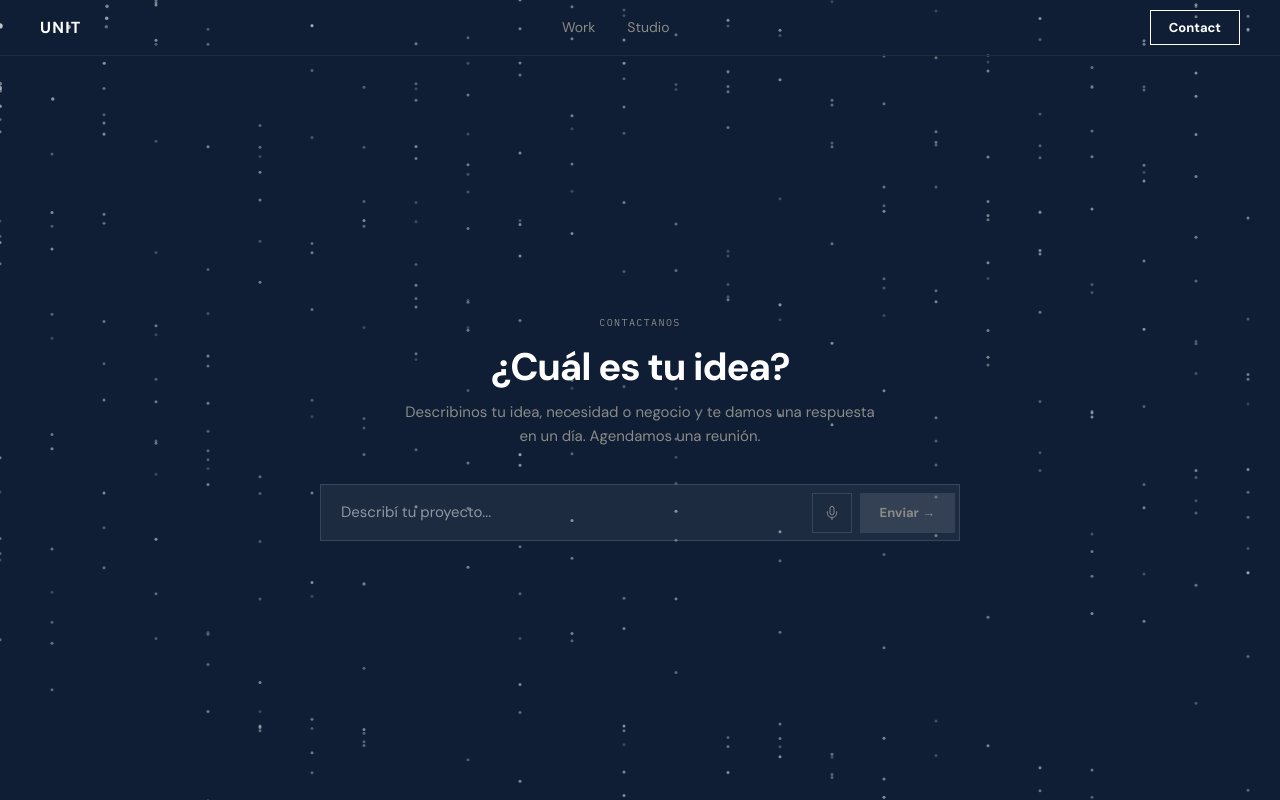
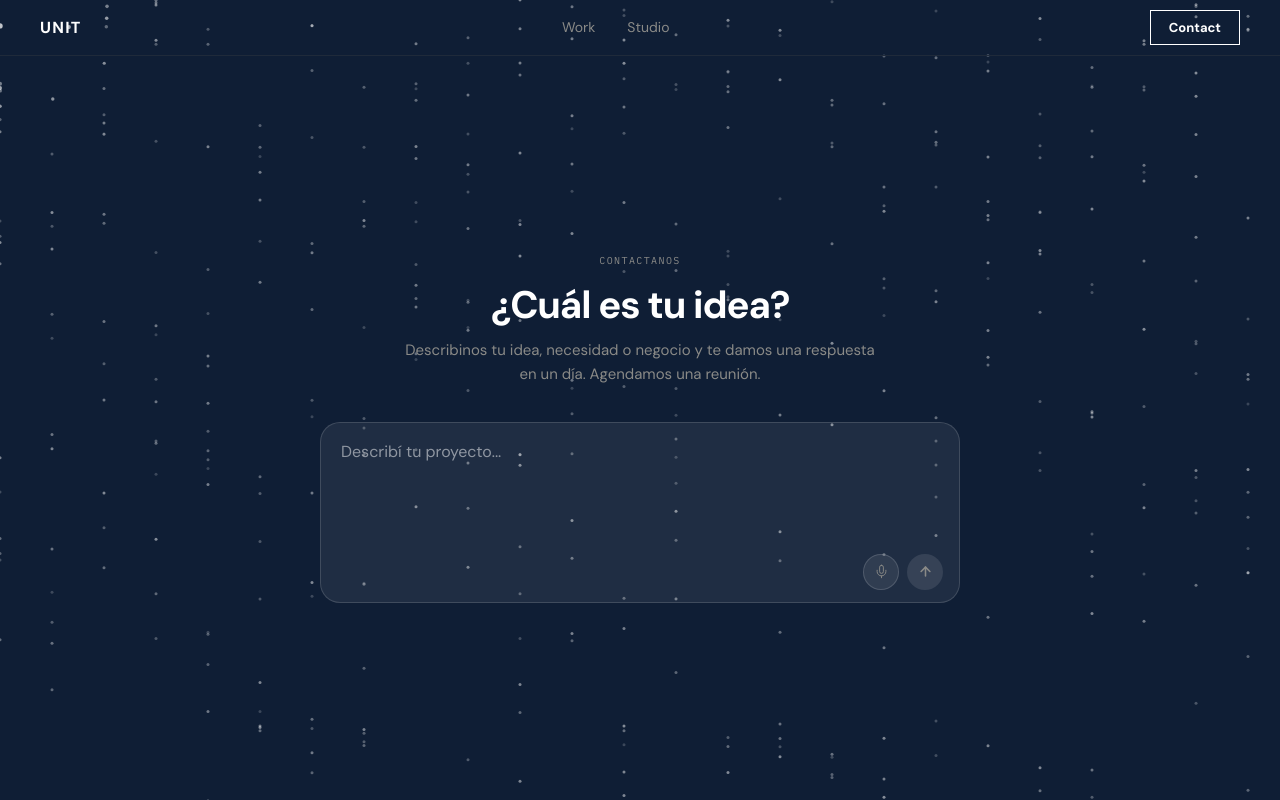
Before and after one commit to mcorcos/landing, a Next.js app: page / in a window 1280 px wide. Both pictures are taken after a click on the button "Contact". Built offline with nearby package versions, Linux system fonts and the light colour scheme; no server answers.

Commit message:
redesign: Claude-style rounded chat input for contact

```diff
--- a/src/components/ContactForm.tsx
+++ b/src/components/ContactForm.tsx
@@ -111,31 +111,57 @@ export default function ContactForm() {
         Describinos tu idea, necesidad o negocio y te damos una respuesta en un día. Agendamos una reunión.
       </p>
 
-      {/* Chat bar */}
-      <div style={{ display: 'flex', alignItems: 'center', background: 'rgba(255,255,255,0.06)', border: '1px solid rgba(255,255,255,0.12)', padding: '4px 4px 4px 20px', gap: 8 }}>
-        <input
+      {/* Claude-style chat box */}
+      <div style={{
+        background: 'rgba(255,255,255,0.07)',
+        border: '1px solid rgba(255,255,255,0.14)',
+        borderRadius: 20,
+        padding: '16px 16px 12px 20px',
+        display: 'flex',
+        flexDirection: 'column',
+        gap: 12,
+      }}>
+        <textarea
           autoFocus
           value={message}
           onChange={e => setMessage(e.target.value)}
-          onKeyDown={e => { if (e.key === 'Enter' && !e.shiftKey) handleSubmit() }}
+          onKeyDown={e => { if (e.key === 'Enter' && !e.shiftKey) { e.preventDefault(); handleSubmit() } }}
           placeholder="Describí tu proyecto..."
-          style={{ flex: 1, fontFamily: 'var(--font-sans)', fontSize: 15, color: '#fff', background: 'transparent', border: 'none', outline: 'none', padding: '12px 0' }}
+          rows={4}
+          style={{
+            fontFamily: 'var(--font-sans)',
+            fontSize: 16,
+            lineHeight: 1.6,
+            color: '#fff',
+            background: 'transparent',
+            border: 'none',
+            outline: 'none',
+            resize: 'none',
+            width: '100%',
+          }}
         />
+
+        {/* Bottom row: mic + send */}
+        <div style={{ display: 'flex', justifyContent: 'flex-end', alignItems: 'center', gap: 8 }}>
+          <style>{`@keyframes pulse{0%,100%{opacity:1}50%{opacity:0.4}}`}</style>
 
           {/* Mic */}
           <button
             onClick={toggleMic}
             title="Dictá tu mensaje"
             style={{
-            width: 40, height: 40, display: 'flex', alignItems: 'center', justifyContent: 'center',
-            background: isRecording ? 'rgba(255,80,80,0.15)' : 'transparent',
-            border: '1px solid', borderColor: isRecording ? 'rgba(255,80,80,0.5)' : 'rgba(255,255,255,0.12)',
-            color: isRecording ? '#ff5050' : '#8A8A87', flexShrink: 0, transition: 'all 150ms ease-out',
+              width: 36, height: 36,
+              display: 'flex', alignItems: 'center', justifyContent: 'center',
+              borderRadius: '50%',
+              background: isRecording ? 'rgba(255,80,80,0.2)' : 'rgba(255,255,255,0.08)',
+              border: '1px solid',
+              borderColor: isRecording ? 'rgba(255,80,80,0.6)' : 'rgba(255,255,255,0.15)',
+              color: isRecording ? '#ff6060' : '#8A8A87',
+              transition: 'all 150ms ease-out',
               animation: isRecording ? 'pulse 1s ease-in-out infinite' : 'none',
             }}
           >
-          <style>{`@keyframes pulse{0%,100%{opacity:1}50%{opacity:0.4}}`}</style>
-          <svg width="16" height="16" viewBox="0 0 24 24" fill="none" stroke="currentColor" strokeWidth="1.5" strokeLinecap="round" strokeLinejoin="round">
+            <svg width="15" height="15" viewBox="0 0 24 24" fill="none" stroke="currentColor" strokeWidth="1.5" strokeLinecap="round" strokeLinejoin="round">
               <path d="M12 2a3 3 0 0 1 3 3v7a3 3 0 0 1-6 0V5a3 3 0 0 1 3-3z"/>
               <path d="M19 10v2a7 7 0 0 1-14 0v-2"/>
               <line x1="12" y1="19" x2="12" y2="22"/>
@@ -147,17 +173,27 @@ export default function ContactForm() {
             onClick={handleSubmit}
             disabled={!message.trim() || status === 'loading'}
             style={{
-            height: 40, padding: '0 20px', fontFamily: 'var(--font-sans)', fontWeight: 700, fontSize: 13,
+              width: 36, height: 36,
+              display: 'flex', alignItems: 'center', justifyContent: 'center',
+              borderRadius: '50%',
               background: message.trim() ? '#fff' : 'rgba(255,255,255,0.1)',
+              border: 'none',
               color: message.trim() ? '#0F1E35' : '#8A8A87',
-            border: 'none', borderRadius: 0, flexShrink: 0,
-            transition: 'all 150ms ease-out', cursor: message.trim() ? 'pointer' : 'default',
+              transition: 'all 150ms ease-out',
+              cursor: message.trim() ? 'pointer' : 'default',
             }}
             onMouseEnter={e => { if (message.trim()) e.currentTarget.style.opacity = '0.85' }}
             onMouseLeave={e => { e.currentTarget.style.opacity = '1' }}
           >
-          {status === 'loading' ? '...' : 'Enviar →'}
+            {status === 'loading'
+              ? <span style={{ fontSize: 12 }}>...</span>
+              : <svg width="15" height="15" viewBox="0 0 24 24" fill="none" stroke="currentColor" strokeWidth="2.5" strokeLinecap="round" strokeLinejoin="round">
+                  <line x1="12" y1="19" x2="12" y2="5"/>
+                  <polyline points="5 12 12 5 19 12"/>
+                </svg>
+            }
           </button>
+        </div>
       </div>
 
       {status === 'error' && (
```
Lines whose indentation alone changed are shown as unchanged.
